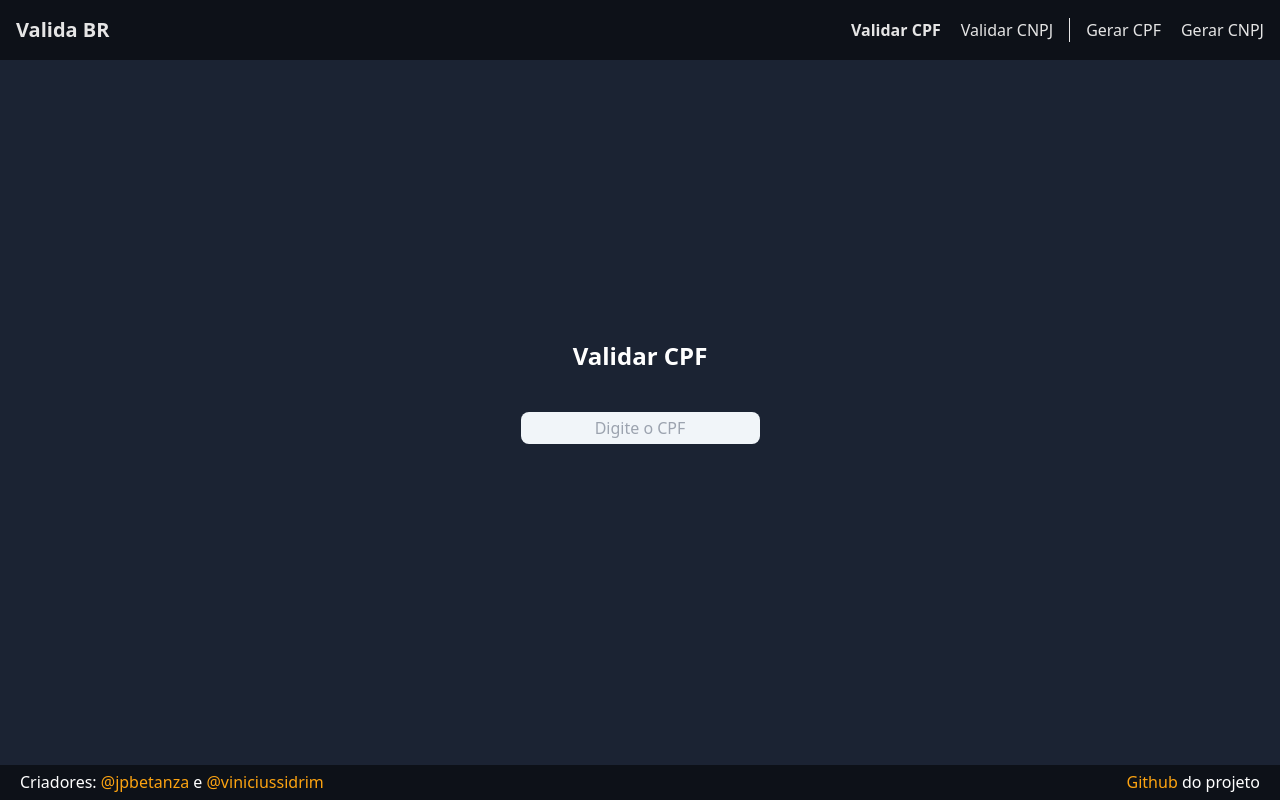
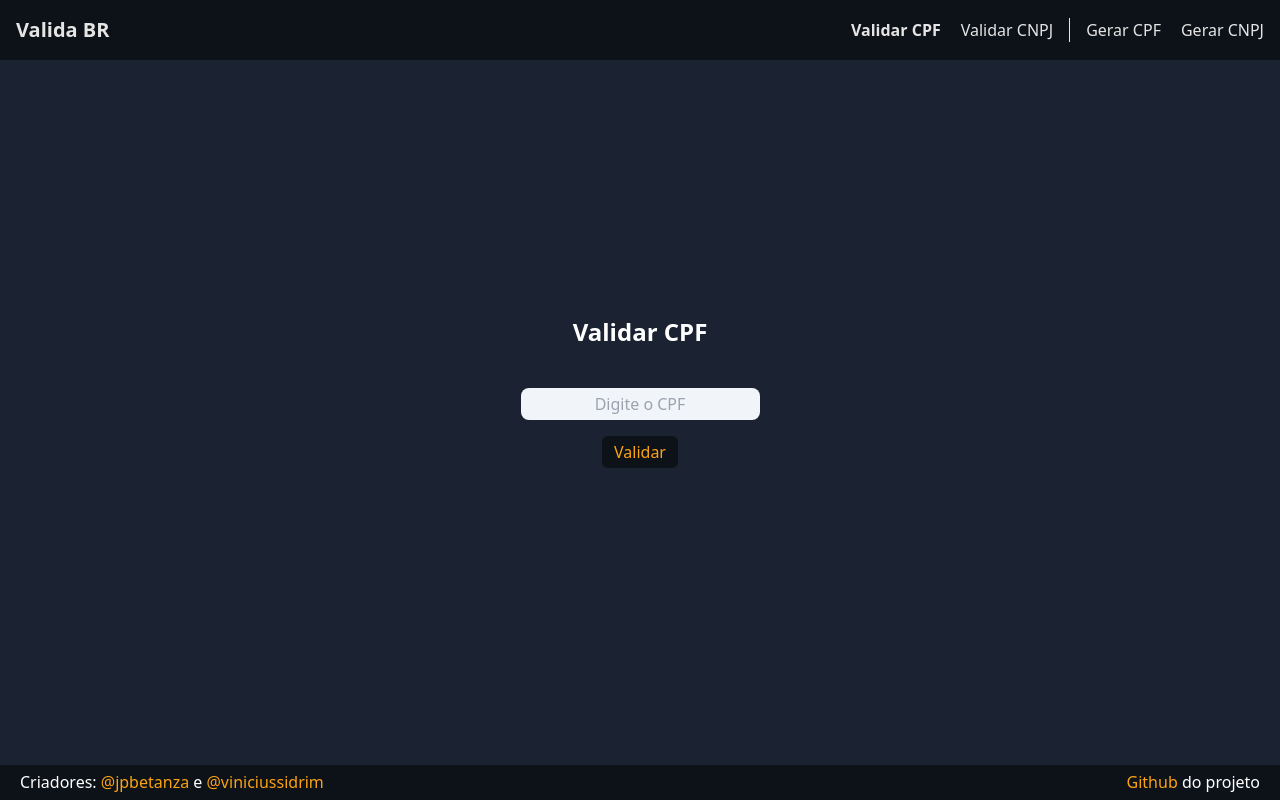
Before and after one commit to viniciussidrim/ValidadorDocumentoBr, a React (Vite) app in the folder FrontEnd/: page / in a window 1280 px wide. Built offline with nearby package versions, Linux system fonts and the light colour scheme.

Commit message:
Ajustado aquivo para conexão com API

```diff
--- a/FrontEnd/src/components/CPFinput/CPFinput.jsx
+++ b/FrontEnd/src/components/CPFinput/CPFinput.jsx
@@ -1,4 +1,4 @@
-import React, { useState } from 'react';
+import React, { useState } from "react";
 
 const formatCPF = (value) => {
   // Remove caracteres não numéricos
@@ -18,6 +18,26 @@ const formatCPF = (value) => {
 
 const CPFinput = () => {
   const [cpf, setCPF] = useState('');
+  const [validationMessage, setValidationMessage] = useState('');
+
+  const handleValidation = async () => {
+    if (cpf.length === 14) { // Verifica o comprimento do CPF formatado
+      try {
+        const response = await fetch("http://localhost:3000/api/validacpf", {
+          method: "POST",
+          headers: {
+            "Content-Type": "application/json",
+          },
+          body: JSON.stringify({ cpf }), // Envia o CPF formatado
+        });
+
+        const data = await response.json();
+        setValidationMessage(data.message);
+      } catch (error) {
+        console.error("Erro ao validar CPF:", error);
+      }
+    }
+  };
 
   const handleChange = (e) => {
     const inputValue = e.target.value;
@@ -26,6 +46,7 @@ const CPFinput = () => {
   };
 
   return (
+    <div className="flex flex-col items-center">
       <input
         type="text"
         value={cpf}
@@ -33,6 +54,18 @@ const CPFinput = () => {
         className="p-1 rounded-lg outline-xdark text-center bg-slate-100"
         placeholder="Digite o CPF"
       />
+      {validationMessage && (
+        <div className="text-light">
+          <h1>{validationMessage}</h1>
+        </div>
+      )}
+      <button
+        onClick={handleValidation} // Realiza a validação apenas ao pressionar o botão
+        className="bg-xdark text-medium px-3 py-1 rounded-md hover:font-bold duration-100 mt-4" // Adicionando margem na parte superior (mt-4)
+      >
+        Validar
+      </button>
+    </div>
   );
 };
 
```
Lines whose indentation alone changed are shown as unchanged.
